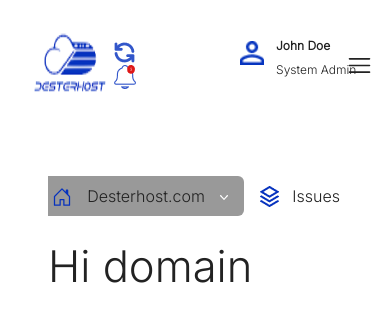
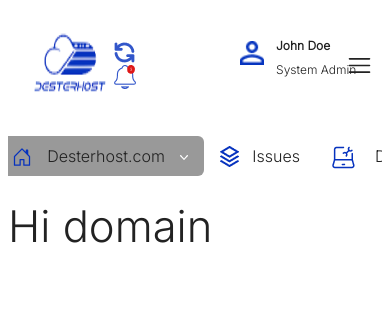
Before and after one commit to Michvista/desterhost-dashboard, a React (Create React App) app: page / in a window 390 px wide. Shown: the top 322 px of the page. Built offline with nearby package versions, Linux system fonts and the light colour scheme.

Commit message:
Update home.css

```diff
--- a/src/pages/home.css
+++ b/src/pages/home.css
@@ -782,7 +782,7 @@ td{
         display: none;
     }
     .content{
-        margin: 3rem;
+        margin: .5rem;
 width:100% !important;
     }
     .menu
```
